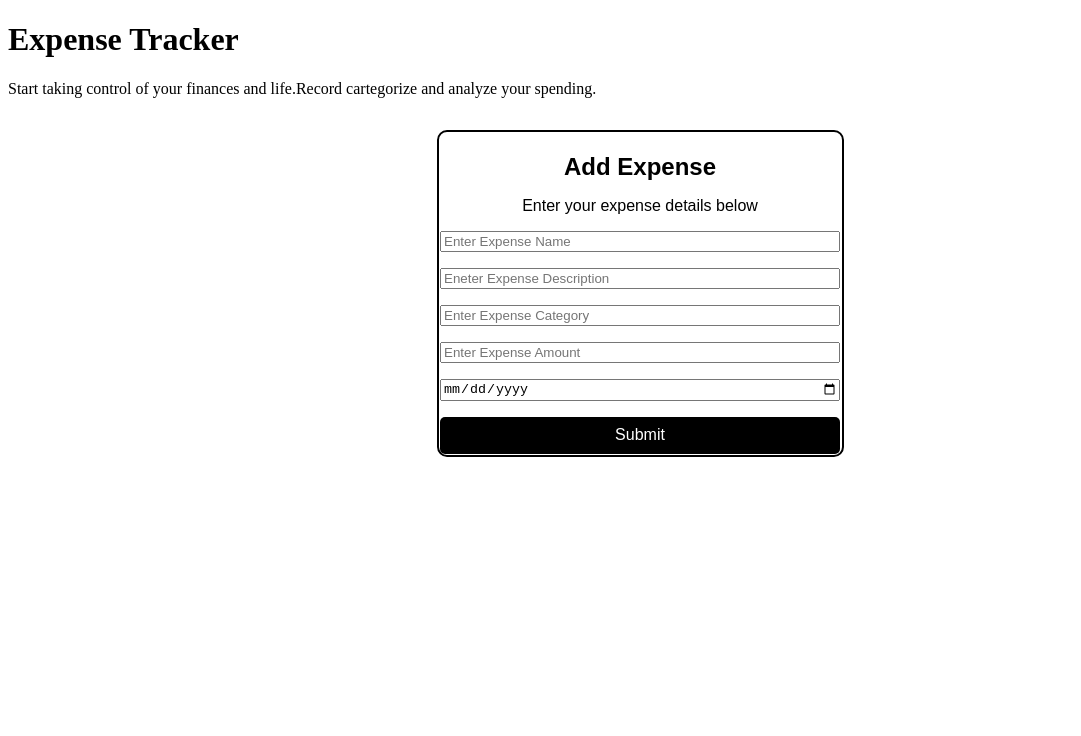
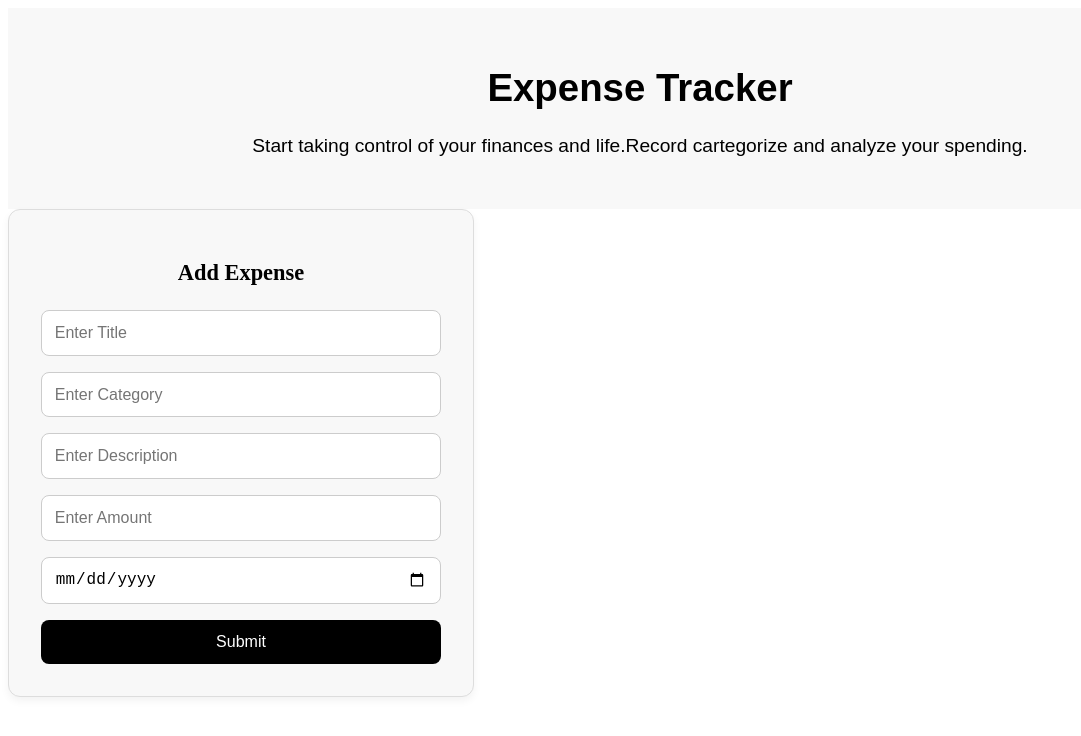
Before and after one commit to Spid3rmvn/expense-tracker, a React (Vite) app: page / in a window 1280 px wide. Shown: the top 736 px of the page, without its empty margins (0-1081 px from the left). Built offline with nearby package versions, Linux system fonts and the light colour scheme.

Commit message:
update App.css, App.jsx and AddExpense.jsx

```diff
--- a/src/App.css
+++ b/src/App.css
@@ -1,31 +1,51 @@
-.ExpenseFormContainer {
+.header {
+  padding: 2rem;
+  background-color: #f8f8f8;
+  text-align: center;
   font-family: sans-serif;
+  font-size: 1.2rem;
+}
+.expense-form {
+  width: 100%;
   max-width: 400px;
-  margin: 2rem auto;
-  padding: 1.5px;
-  border: 2px solid #000000;
-  text-align: center;
-  border-radius: 10px;
+  padding: 2rem;
+  background-color: #f8f8f8;
+  border: 1px solid #ddd;
+  border-radius: 12px;
+  box-shadow: 0 4px 8px rgba(0, 0, 0, 0.05);
+  text-align: left;
 }
 
-.ExpenseFormContainer h2 {
-  margin-bottom: 1rem;
+.expense-form h2 {
+  margin-bottom: 1.5rem;
+  font-size: 1.4rem;
   text-align: center;
 }
-.ExpenseFormContainer form {
+
+.expense-form form {
   display: flex;
   flex-direction: column;
-
-  justify-content: space-around;
-
   gap: 1rem;
 }
-.ExpenseFormContainer button {
-  padding: 0.6rem;
+
+.expense-form input {
+  padding: 0.8rem;
+  border: 1px solid #ccc;
+  border-radius: 8px;
   font-size: 1rem;
-  border-radius: 5px;
+}
+
+.expense-form button {
+  padding: 0.8rem;
   background-color: black;
   color: white;
   border: none;
+  border-radius: 8px;
+  font-size: 1rem;
   cursor: pointer;
+  transition: background 0.3s;
 }
+
+.expense-form button:hover {
+  background-color: #333;
+}
--- a/src/App.jsx
+++ b/src/App.jsx
@@ -6,7 +6,7 @@ import "./App.css";
 const App = () => {
   return (
     <>
-      <div>
+      <div className="header">
         <h1>Expense Tracker</h1>
         <p>
           Start taking control of your finances and life.Record cartegorize and
--- a/src/components/AddExpense.jsx
+++ b/src/components/AddExpense.jsx
@@ -1,17 +1,69 @@
 import React from "react";
+import { useState } from "react";
 
 const AddExpense = () => {
+  const [expense, setExpense] = useState({
+    title: "",
+    category: "",
+    description: "",
+    amount: "",
+    date: "",
+  });
+  const handleChange = (e) => {
+    setExpense({
+      ...expense,
+      [e.target.name]: e.target.value,
+    });
+  };
+
+  const handleSubmit = (e) => {
+    e.preventDefault();
+  };
+
   return (
-    <div className="ExpenseFormContainer">
+    <div className="expense-form">
       <h2>Add Expense</h2>
-      <p>Enter your expense details below</p>
-
-      <form>
-        <input type="text" placeholder="Enter Expense Name" />
-        <input type="text" placeholder="Eneter Expense Description" />
-        <input type="text" placeholder="Enter Expense Category" />
-        <input type="number" placeholder="Enter Expense Amount" />
-        <input type="date" placeholder="Expense Date" />
+      <form onSubmit={handleSubmit}>
+        <input
+          type="text"
+          name="title"
+          placeholder="Enter Title"
+          value={expense.title}
+          onChange={handleChange}
+          required
+        />
+        <input
+          type="text"
+          name="category"
+          placeholder="Enter Category"
+          value={expense.category}
+          onChange={handleChange}
+          required
+        />
+        <input
+          type="text"
+          name="description"
+          placeholder="Enter Description"
+          value={expense.description}
+          onChange={handleChange}
+          required
+        />
+        <input
+          type="number"
+          name="amount"
+          placeholder="Enter Amount"
+          value={expense.amount}
+          onChange={handleChange}
+          required
+        />
+        <input
+          type="date"
+          name="date"
+          placeholder="Enter Date"
+          value={expense.date}
+          onChange={handleChange}
+          required
+        />
         <button type="submit">Submit</button>
       </form>
     </div>
--- a/src/components/SearchBar.jsx
+++ b/src/components/SearchBar.jsx
@@ -1,4 +1,6 @@
 import React from "react";
+import AddExpense from "./AddExpense";
+import ExpenseList from "./ExpenseList";
 
 const SearchBar = () => {
   return <div></div>;
```
